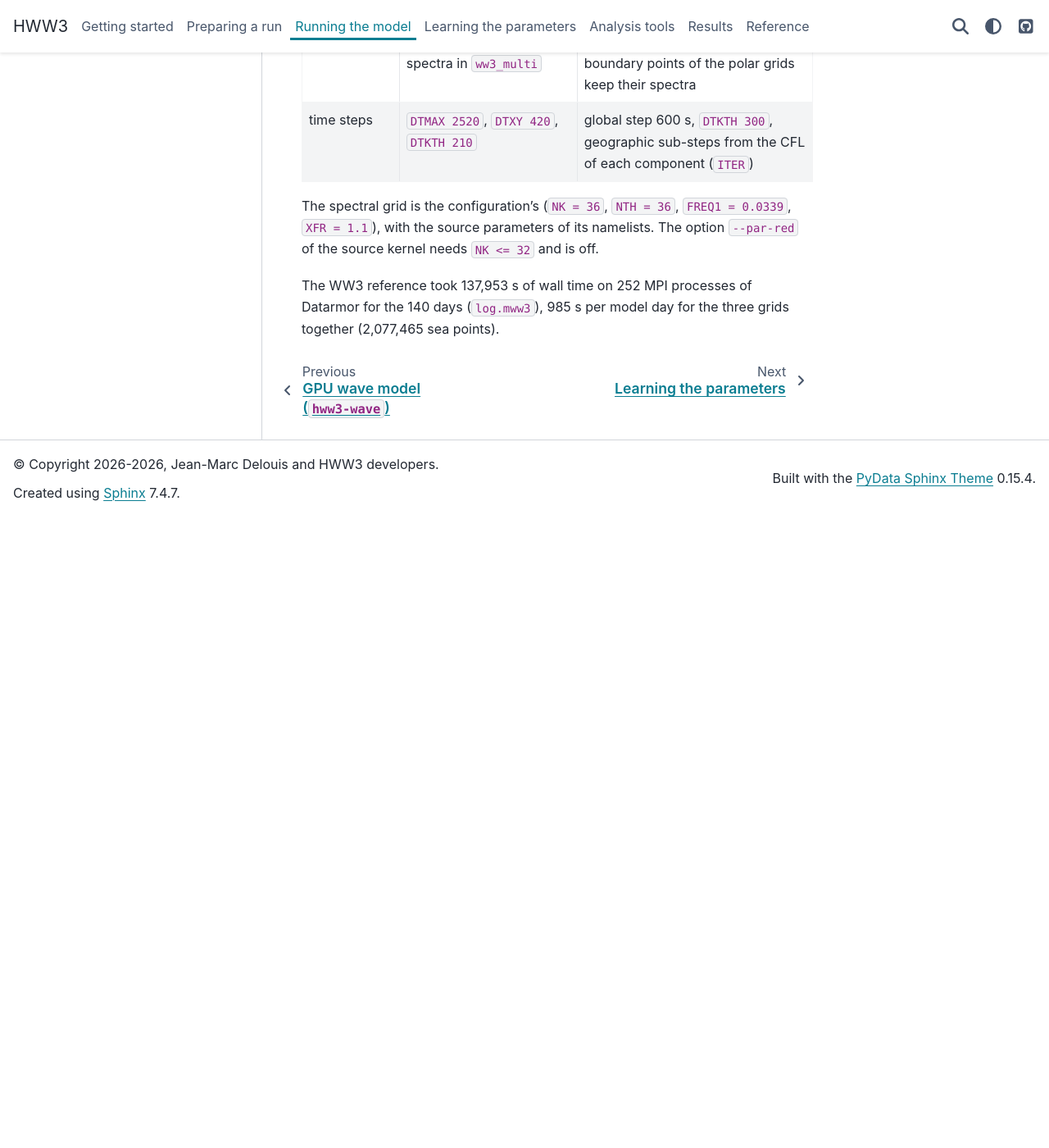
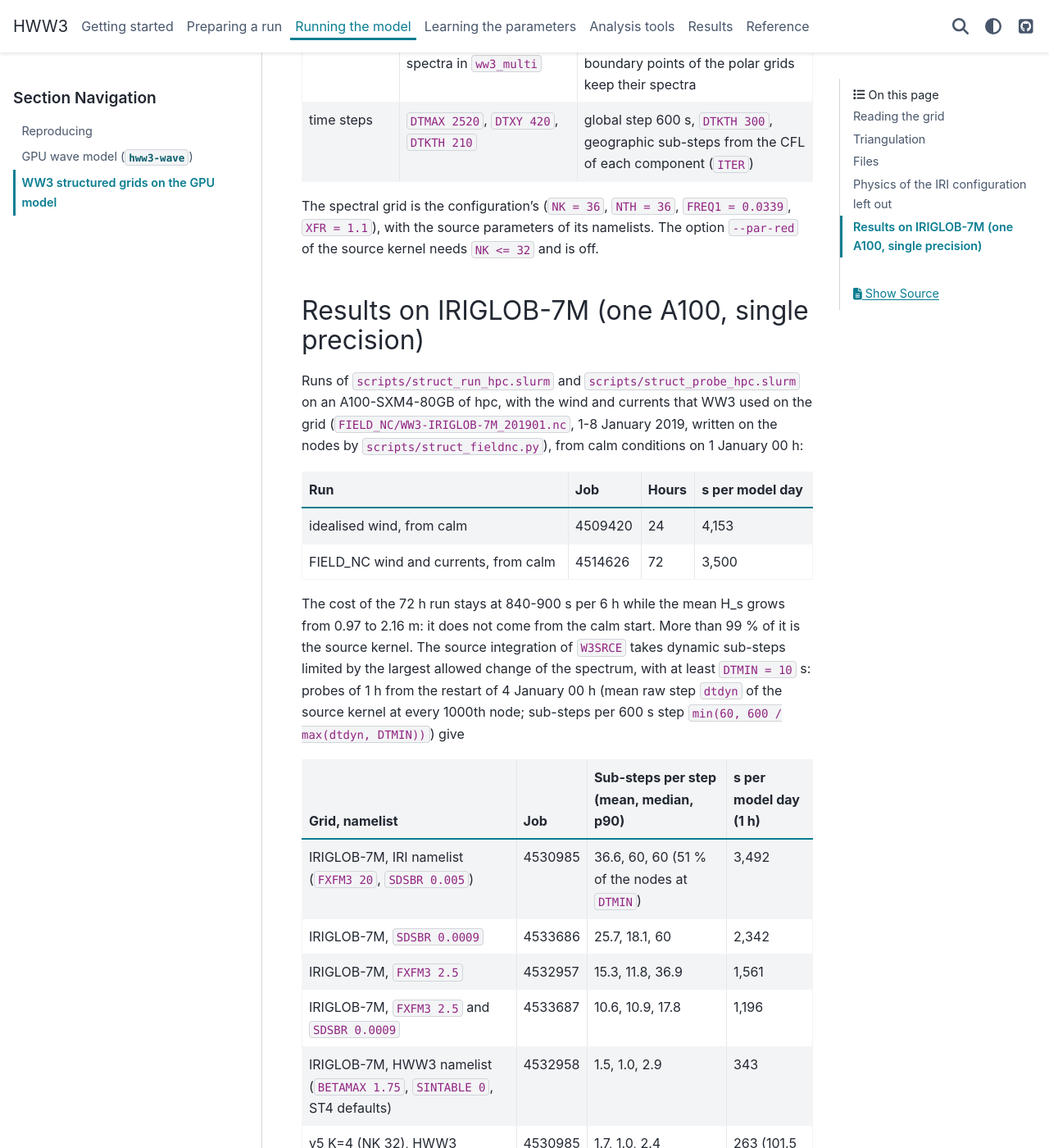
Before and after one commit to jmdelouis/HWW3, a Sphinx documentation site: the page built from docs/structured_grids.md, in a window 1280 px wide and 1400 px high, scrolled down 3478 px. Shown: the whole window at 82% size. Built offline with Sphinx 7.4.7 and the PyData theme 0.15.4, drawn with Linux system fonts in a browser that asks for light colours; before the commit the page ends 4108 px from its top, so only the background shows below that; some of the changed text lies outside the part shown.

Commit message:
IRIGLOB-7M runs on one A100 in single precision from calm with the FIELD_NC wind and currents of 1-8 January 2019 at 3,500 s per model day (job 4514626, 72 h, steady at 840-900 s per 6 h while the mean H_s grows from 0.97 to 2.16 m, more than 99 % in the source kernel), because the source parameters of the IRI namelists make W3SRCE take 36.6 dynamic sub-steps per 600 s step against 1.7 on v5 K=4 (new scripts/struct_probe_hpc.slurm: the mean raw step dtdyn at probed nodes, sub-steps min(60, 600 / max(dtdyn, DTMIN)), job 4530985), with 3,492, 2,342, 1,561, 1,196 and 343 s per model day for the IRI namelist, SDSBR 0.0009, FXFM3 2.5, both, and the HWW3 namelist over 1 h from the 4 January restart (jobs 4530985, 4533686, 4532957, 4533687, 4532958), so that NK 36 costs only about 1.2 times v5 K=4 per node; H_s against the WW3 output reaches a bias of +0.03 m, an RMSE of 0.48 m and a correlation of 0.89 at 4 January 00 h; docs/structured_grids.md records the results
Co-Authored-By: Claude Opus 5.5 <noreply@anthropic.com>

```diff
--- a/docs/structured_grids.md
+++ b/docs/structured_grids.md
@@ -104,6 +104,62 @@ The spectral grid is the configuration's (`NK = 36`, `NTH = 36`, `FREQ1 =
 0.0339`, `XFR = 1.1`), with the source parameters of its namelists. The
 option `--par-red` of the source kernel needs `NK <= 32` and is off.
 
+## Results on IRIGLOB-7M (one A100, single precision)
+
+Runs of `scripts/struct_run_hpc.slurm` and `scripts/struct_probe_hpc.slurm`
+on an A100-SXM4-80GB of hpc, with the wind and currents that WW3 used on
+the grid (`FIELD_NC/WW3-IRIGLOB-7M_201901.nc`, 1-8 January 2019, written
+on the nodes by `scripts/struct_fieldnc.py`), from calm conditions on
+1 January 00 h:
+
+| Run | Job | Hours | s per model day |
+|---|---|---|---|
+| idealised wind, from calm | 4509420 | 24 | 4,153 |
+| FIELD_NC wind and currents, from calm | 4514626 | 72 | 3,500 |
+
+The cost of the 72 h run stays at 840-900 s per 6 h while the mean H_s
+grows from 0.97 to 2.16 m: it does not come from the calm start. More than
+99 % of it is the source kernel. The source integration of `W3SRCE` takes
+dynamic sub-steps limited by the largest allowed change of the spectrum,
+with at least `DTMIN = 10` s: probes of 1 h from the restart of 4 January
+00 h (mean raw step `dtdyn` of the source kernel at every 1000th node;
+sub-steps per 600 s step `min(60, 600 / max(dtdyn, DTMIN))`) give
+
+| Grid, namelist | Job | Sub-steps per step (mean, median, p90) | s per model day (1 h) |
+|---|---|---|---|
+| IRIGLOB-7M, IRI namelist (`FXFM3 20`, `SDSBR 0.005`) | 4530985 | 36.6, 60, 60 (51 % of the nodes at `DTMIN`) | 3,492 |
+| IRIGLOB-7M, `SDSBR 0.0009` | 4533686 | 25.7, 18.1, 60 | 2,342 |
+| IRIGLOB-7M, `FXFM3 2.5` | 4532957 | 15.3, 11.8, 36.9 | 1,561 |
+| IRIGLOB-7M, `FXFM3 2.5` and `SDSBR 0.0009` | 4533687 | 10.6, 10.9, 17.8 | 1,196 |
+| IRIGLOB-7M, HWW3 namelist (`BETAMAX 1.75`, `SINTABLE 0`, ST4 defaults) | 4532958 | 1.5, 1.0, 2.9 | 343 |
+| v5 K=4 (NK 32), HWW3 namelist | 4530985 | 1.7, 1.0, 2.4 | 263 (101.5 over 48 h) |
+
+So the cost is set by the source parameters of the configuration, not
+by the grid or by `NK = 36`: the prognostic range up to 20 times the mean
+frequency (`FXFM3 = 20`) with frequencies up to 0.96 Hz, and the
+saturation threshold `SDSBR = 0.005`, make the limiter take 20 times more
+sub-steps than in the HWW3 runs. WW3 integrates the sources with the same
+limiter. Per node and sub-step the kernel costs about 0.56 µs on
+IRIGLOB-7M (NK 36) and 0.7 µs on v5 K=4 (NK 32); with the HWW3 namelist
+the cost per node is about 1.2 times that of v5 K=4 (36 frequencies
+instead of 32, 3 nodes per SM instead of 4 in the source kernel). The
+replacement of `SDSBCHOICE = 3` and `SDSCUM = 0.3` changes the
+dissipation and so possibly the number of sub-steps WW3 takes.
+
+At NK 36 the source kernel holds about 43,150 B per node in single
+precision (3 nodes per SM, against 4 at NK 32) and about 85,000 B in
+double precision (1 node per SM, against 2).
+
+H_s against `FIELD_NC` (`scripts/struct_compare.py`; WW3 started 20 days
+earlier, so the GPU run lacks the swell at first):
+
+| Time | Mean H_s GPU / WW3 (m) | Bias (m) | RMSE (m) | Correlation |
+|---|---|---|---|---|
+| 1 Jan 12 h | 1.30 / 2.12 | -0.82 | 1.06 | 0.70 |
+| 2 Jan 12 h | 1.81 / 2.12 | -0.31 | 0.67 | 0.82 |
+| 3 Jan 12 h | 2.09 / 2.13 | -0.05 | 0.49 | 0.88 |
+| 4 Jan 00 h | 2.16 / 2.13 | +0.03 | 0.48 | 0.89 |
+
 The WW3 reference took 137,953 s of wall time on 252 MPI processes of
 Datarmor for the 140 days (`log.mww3`), 985 s per model day for the three
 grids together (2,077,465 sea points).
```
Also changed, not shown: 1 other file.
